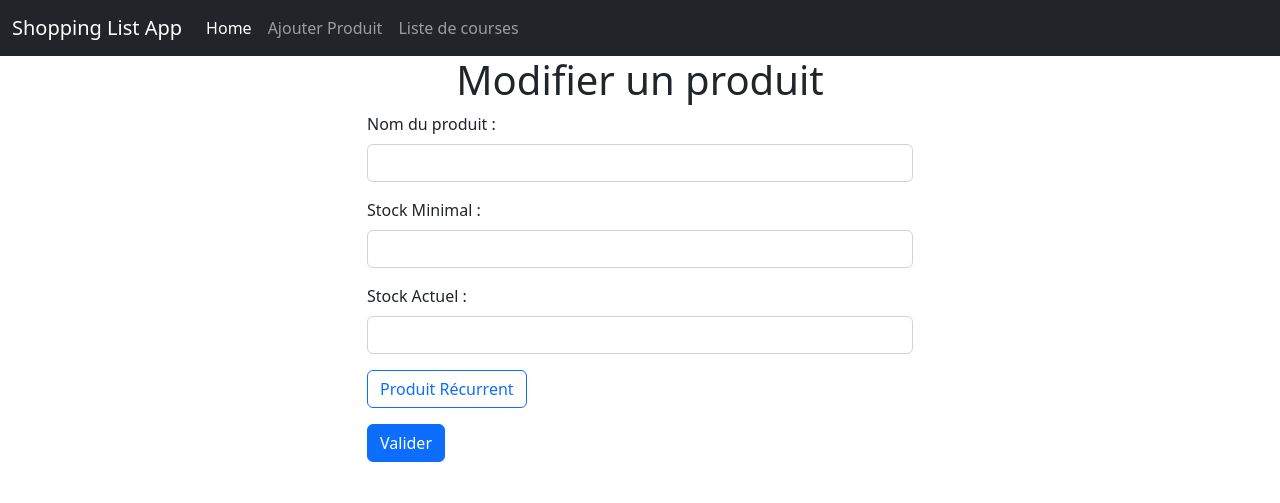
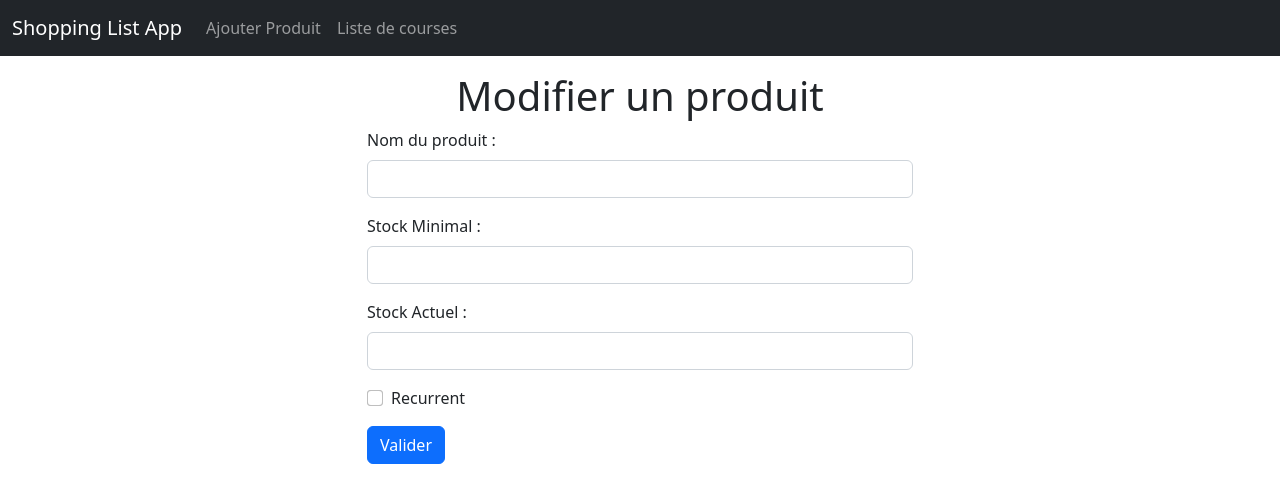
Before and after one commit to UltraViolet33/shopping-list-web, a PHP site: template App/Views/Products/edit.php in a window 1280 px wide. Shown: the top 503 px of the page. Run offline with PHP 8.4, Linux system fonts and the light colour scheme; the template is opened without the code that fills it, so the values that code supplies are empty.

Commit message:
little modifs

```diff
--- a/App/Views/Products/edit.php
+++ b/App/Views/Products/edit.php
@@ -1,4 +1,4 @@
-<div class="container">
+<div class="container my-3">
     <div class="row">
         <div class="col-12">
             <h1 class="text-center">Modifier un produit</h1>
@@ -19,14 +19,16 @@
                     <label for="stockActual" class="form-label">Stock Actuel : </label>
                     <input type="number" class="form-control" name="stockActual" <?= isset($singleProduct) ? 'value="' . htmlspecialChars($singleProduct->stock_actual) . '"' : '' ?>>
                 </div>
-                <div class="btn-group mb-3" role="group" aria-label="Basic checkbox toggle button group">
-                    <?php if($singleProduct->recurrent): ?>
-                    <input type="checkbox" class="btn-check" id="btncheck1" autocomplete="off" name="recurent" checked>
-                    <?php else: ?>
-                    <input type="checkbox" class="btn-check" id="btncheck1" autocomplete="off" name="recurent">
-
+                <div class="form-check mb-3">
+                    <input class="form-check-input" type="checkbox" id="recurent" value="on" name="recurent">
+                    <?php if ($singleProduct->recurrent) : ?>
+                        <input class="form-check-input" type="checkbox" id="recurent" value="on" name="recurent" checked>
+                    <?php else : ?>
+                        <input class="form-check-input" type="checkbox" id="recurent" value="on" name="recurent">
                     <?php endif ?>
-                    <label class="btn btn-outline-primary" for="btncheck1">Produit Récurrent</label>
+                    <label class="form-check-label" for="recurent">
+                        Recurrent
+                    </label>
                 </div>
                 <div>
                     <input type="submit" class="btn btn-primary" name="editProduct" value="Valider">
--- a/App/Views/layouts/header.php
+++ b/App/Views/layouts/header.php
@@ -12,7 +12,7 @@ Session::init();
     <meta http-equiv="X-UA-Compatible" content="IE=edge">
     <meta name="viewport" content="width=device-width, initial-scale=1.0">
     <link href="https://cdn.jsdelivr.net/npm/bootstrap@5.2.0-beta1/dist/css/bootstrap.min.css" rel="stylesheet" integrity="sha384-0evHe/X+R7YkIZDRvuzKMRqM+OrBnVFBL6DOitfPri4tjfHxaWutUpFmBp4vmVor" crossorigin="anonymous">
-    <title>Document</title>
+    <title>Shopping List App</title>
 </head>
 
 <body>
@@ -25,9 +25,6 @@ Session::init();
             <div class="collapse navbar-collapse" id="navbarNav">
                 <ul class="navbar-nav">
                     <li class="nav-item">
-                        <a class="nav-link active" aria-current="page" href="/">Home</a>
-                    </li>
-                    <li class="nav-item">
                         <a class="nav-link" href="/product/create">Ajouter Produit</a>
                     </li>
                     <li class="nav-item">
```
Also changed, not shown: App/Controllers/ProductController.php (+4 -3 lines), App/Views/Products/add.php (+9 -3 lines), App/Views/Products/index.php (+5 -6 lines).
